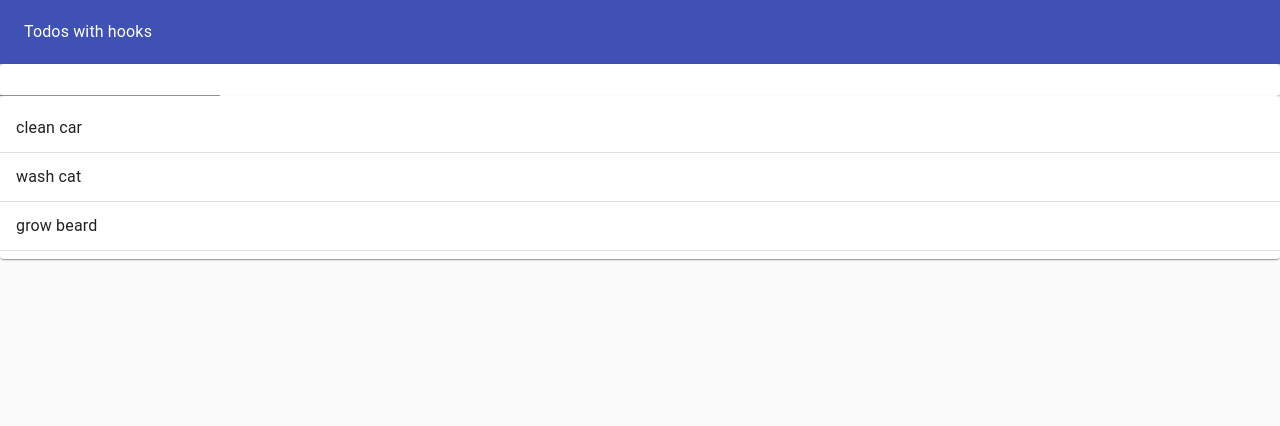
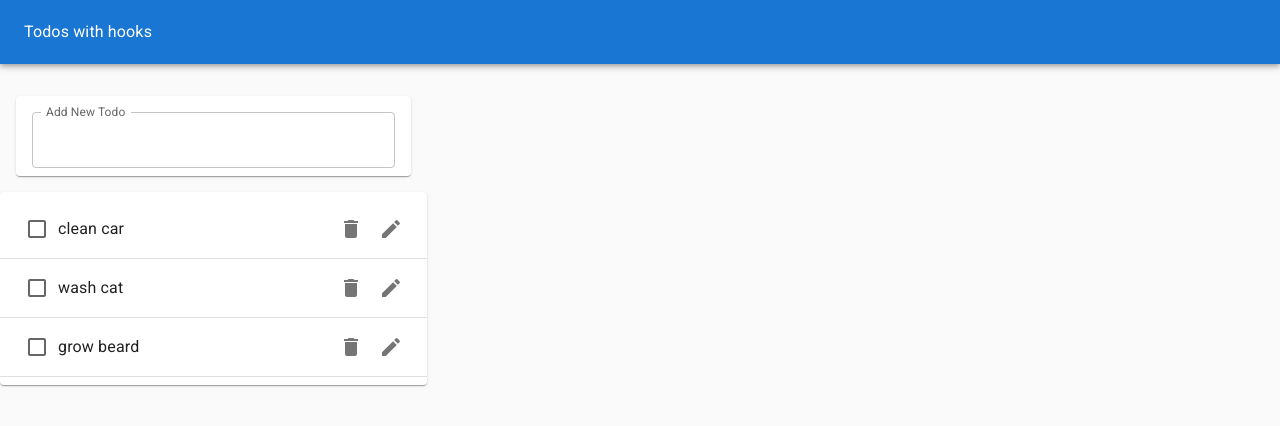
Before and after one commit to RaulSdev/todohooks, a React (Create React App) app: page / in a window 1280 px wide. Shown: the top 426 px of the page. Built offline with nearby package versions, Linux system fonts and the light colour scheme.

Commit message:
added edit buttons

```diff
--- a/package.json
+++ b/package.json
@@ -3,13 +3,17 @@
   "version": "0.1.0",
   "private": true,
   "dependencies": {
-    "@material-ui/core": "^4.12.3",
+    "@emotion/react": "^11.4.1",
+    "@emotion/styled": "^11.3.0",
+    "@mui/icons-material": "^5.0.1",
+    "@mui/material": "^5.0.2",
     "@testing-library/jest-dom": "^5.11.4",
     "@testing-library/react": "^11.1.0",
     "@testing-library/user-event": "^12.1.10",
     "react": "^17.0.2",
     "react-dom": "^17.0.2",
     "react-scripts": "4.0.3",
+    "uuid": "^8.3.2",
     "web-vitals": "^1.0.1"
   },
   "scripts": {
--- a/public/index.html
+++ b/public/index.html
@@ -1,14 +1,14 @@
 <!DOCTYPE html>
 <html lang="en">
+
 <head>
   <meta charset="utf-8" />
   <link rel="icon" href="%PUBLIC_URL%/favicon.ico" />
+  <link rel="stylesheet" href="https://fonts.googleapis.com/icon?family=Material+Icons" />
   <meta name="viewport" content="width=device-width, initial-scale=1" />
   <meta name="theme-color" content="#000000" />
-    <meta
-      name="description"
-      content="Web site created using create-react-app"
-    />
+  <link rel="stylesheet" href="https://fonts.googleapis.com/css?family=Roboto:300,400,500,700&display=swap" />
+  <meta name="description" content="Web site created using create-react-app" />
   <link rel="apple-touch-icon" href="%PUBLIC_URL%/logo192.png" />
   <!--
       manifest.json provides metadata used when your web app is installed on a
@@ -26,6 +26,7 @@
     -->
   <title>React App</title>
 </head>
+
 <body>
   <noscript>You need to enable JavaScript to run this app.</noscript>
   <div id="root"></div>
@@ -40,4 +41,5 @@
       To create a production bundle, use `npm run build` or `yarn build`.
     -->
 </body>
+
 </html>
--- /dev/null
+++ b/src/Todo.jsx
@@ -0,0 +1,35 @@
+import React from "react";
+import {
+  ListItem,
+  ListItemText,
+  Checkbox,
+  ListItemSecondaryAction,
+  IconButton,
+} from "@mui/material";
+import DeleteIcon from "@mui/icons-material/Delete";
+import EditIcon from "@mui/icons-material/Edit";
+
+export default function Todo({ task, completed, removeTodo, id, toggleTodo }) {
+  return (
+    <ListItem>
+      <Checkbox
+        tabIndex={-1}
+        checked={completed}
+        onClick={() => toggleTodo(id)}
+      />
+      <ListItemText
+        style={{ textDecoration: completed ? "line-through" : "none" }}
+      >
+        {task}
+      </ListItemText>
+      <ListItemSecondaryAction>
+        <IconButton aria-label="Delete" onClick={() => removeTodo(id)}>
+          <DeleteIcon />
+        </IconButton>
+        <IconButton aria-label="Edit">
+          <EditIcon />
+        </IconButton>
+      </ListItemSecondaryAction>
+    </ListItem>
+  );
+}
--- a/src/TodoApp.jsx
+++ b/src/TodoApp.jsx
@@ -1,5 +1,6 @@
 import React, { useState } from "react";
-import { Paper, Typography, AppBar, Toolbar, Grid } from "@material-ui/core";
+import { Paper, Typography, AppBar, Toolbar, Grid } from "@mui/material";
+import { v4 as uuidv4 } from "uuid";
 import TodoList from "./TodoList";
 import TodoForm from "./TodoForm";
 export default function TodoApp() {
@@ -11,8 +12,23 @@ export default function TodoApp() {
 
   const [todos, setTodos] = useState(initialTodos);
   const addTodo = (newTodoText) => {
-    setTodos([...todos, { id: 4, task: newTodoText, completed: false }]);
+    setTodos([...todos, { id: uuidv4(), task: newTodoText, completed: false }]);
   };
+
+  const removeTodo = (todoId) => {
+    //filter out removed todo
+    const updatedTodos = todos.filter((todo) => todo.id !== todoId);
+    //call setTodos with new todos array
+    setTodos(updatedTodos);
+  };
+
+  const toggleTodo = (todoId) => {
+    const updatedTodos = todos.map((todo) =>
+      todo.id === todoId ? { ...todo, completed: !todo.completed } : todo
+    );
+    setTodos(updatedTodos);
+  };
+
   return (
     <Paper
       style={{
@@ -28,8 +44,16 @@ export default function TodoApp() {
           <Typography color="inherit">Todos with hooks</Typography>
         </Toolbar>
       </AppBar>
-      <TodoForm addTodo={addTodo} />
-      <TodoList todos={todos} />
+      <Grid container justify="center" style={{ marginTop: "1rem" }}>
+        <Grid item xs={11} md={8} lg={4}>
+          <TodoForm addTodo={addTodo} />
+          <TodoList
+            todos={todos}
+            removeTodo={removeTodo}
+            toggleTodo={toggleTodo}
+          />
+        </Grid>
+      </Grid>
     </Paper>
   );
 }
--- a/src/TodoForm.jsx
+++ b/src/TodoForm.jsx
@@ -1,11 +1,11 @@
-import { Paper, TextField } from "@material-ui/core";
+import { Paper, TextField } from "@mui/material";
 import React from "react";
 import useInputState from "./useInputState";
 
 export default function TodoForm({ addTodo }) {
   const [value, handleChange, reset] = useInputState(" ");
   return (
-    <Paper>
+    <Paper style={{ margin: "1rem", padding: "0 1rem" }}>
       <form
         onSubmit={(e) => {
           e.preventDefault();
@@ -13,7 +13,13 @@ export default function TodoForm({ addTodo }) {
           reset();
         }}
       >
-        <TextField value={value} onChange={handleChange} />
+        <TextField
+          value={value}
+          onChange={handleChange}
+          margin="normal"
+          label="Add New Todo"
+          fullWidth
+        />
       </form>
     </Paper>
   );
--- a/src/TodoList.jsx
+++ b/src/TodoList.jsx
@@ -1,21 +1,21 @@
 import React from "react";
-import {
-  Paper,
-  List,
-  Divider,
-  ListItem,
-  ListItemText,
-} from "@material-ui/core";
+import { Paper, List, Divider } from "@mui/material";
+import Todo from "./Todo";
 
-export default function TodoList(props) {
+export default function TodoList({ todos, removeTodo, toggleTodo }) {
   return (
     <Paper>
       <List>
-        {props.todos.map((todo) => (
+        {todos.map((todo) => (
           <>
-            <ListItem>
-              <ListItemText>{todo.task}</ListItemText>
-            </ListItem>
+            <Todo
+              id={todo.id}
+              task={todo.task}
+              key={todo.id}
+              complete={todo.completed}
+              removeTodo={removeTodo}
+              toggleTodo={toggleTodo}
+            />
             <Divider />
           </>
         ))}
```
Also changed, not shown: 2 other files (tests, documents, lock files or other folders). Lines whose indentation alone changed are shown as unchanged.
